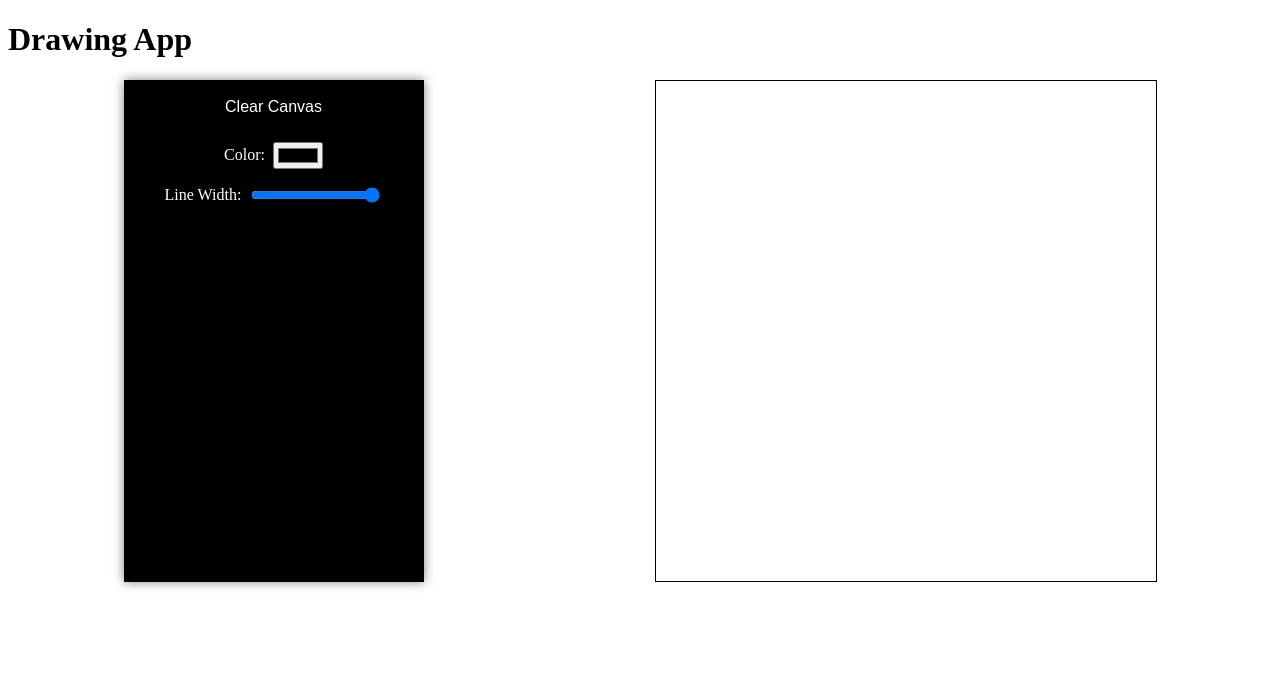
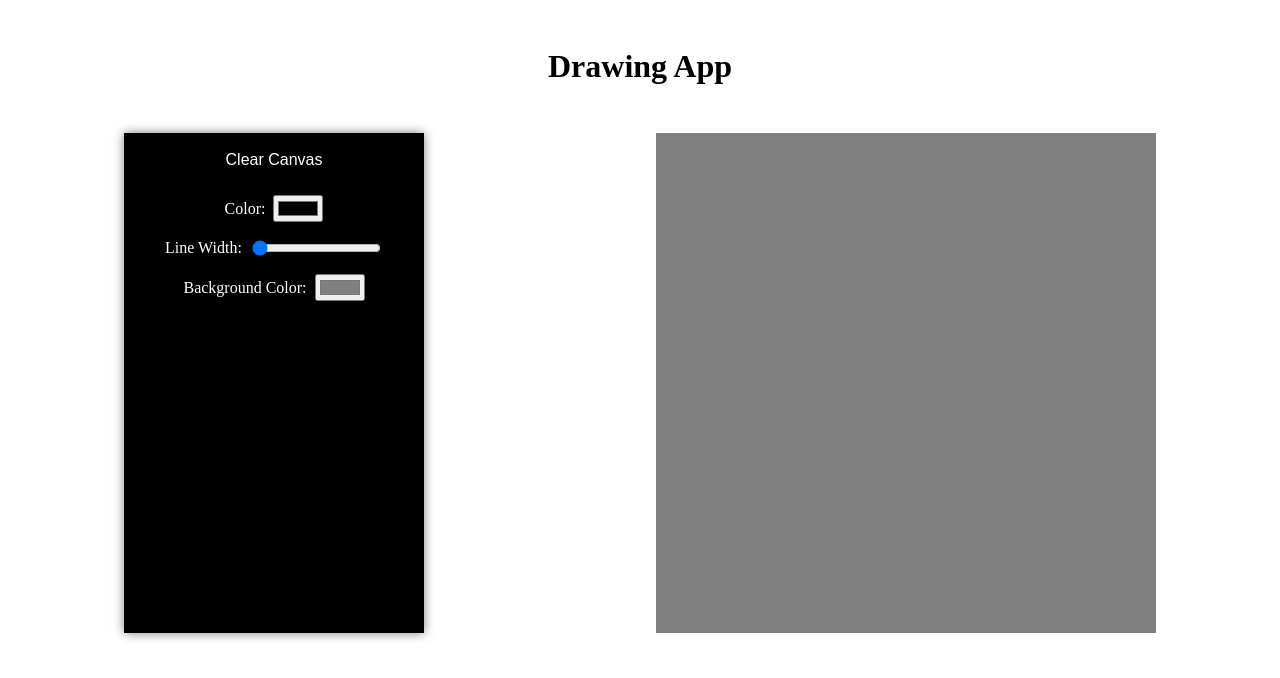
Before and after one commit to MichaelSoquat/drawing-app, an Angular app in the folder drawing-app/: page / in a window 1280 px wide. Shown: the top 678 px of the page. Built offline with nearby package versions, Linux system fonts and the light colour scheme.

Commit message:
added change bg color event

```diff
--- a/drawing-app/src/app/drawing/drawing.component.html
+++ b/drawing-app/src/app/drawing/drawing.component.html
@@ -1,7 +1,8 @@
 <main>
   <h1>Drawing App</h1>
   <div class="context-row">
-    <app-menu (lineWidthChange)="setLineWidth($event)" (colorChange)="setColor($event)" (remove)="clear()"></app-menu>
+    <app-menu (lineWidthChange)="setLineWidth($event)" (colorChange)="setColor($event)" (remove)="clear()"
+    (backgroundColorChange)="setBgColor($event)"></app-menu>
     <canvas #canvas width="500" height="500"></canvas>
   </div>
 </main>
--- a/drawing-app/src/app/drawing/drawing.component.scss
+++ b/drawing-app/src/app/drawing/drawing.component.scss
@@ -1,9 +1,14 @@
-canvas {
-    border: 1px solid black;
-  }
+
 
   .context-row {
     display: flex;
     flex-direction: row;
     justify-content: space-around;
   }
+
+  main {
+    h1 {
+      text-align: center;
+      margin: 48px;
+    }
+  }
--- a/drawing-app/src/app/drawing/drawing.component.ts
+++ b/drawing-app/src/app/drawing/drawing.component.ts
@@ -22,6 +22,8 @@ export class DrawingComponent implements OnInit {
     this.ctx = this.canvas.nativeElement.getContext('2d');
     this.ctx.lineWidth = 3;
     this.ctx.lineCap = 'round';
+    this.ctx.fillStyle = '#808080';
+    this.ctx.fillRect(0, 0, this.canvas.nativeElement.width + 10, this.canvas.nativeElement.height + 10);
 
     this.canvas.nativeElement.addEventListener('mousedown', (event) => {
       this.ctx.beginPath();
@@ -48,6 +50,11 @@ export class DrawingComponent implements OnInit {
     this.ctx.strokeStyle = color;
   }
 
+  setBgColor(color: string) {
+    this.ctx.fillStyle = color;
+    this.ctx.fillRect(0, 0, this.canvas.nativeElement.width, this.canvas.nativeElement.height);
+  }
+
   clear() {
     this.ctx.clearRect(0, 0, this.canvas.nativeElement.width, this.canvas.nativeElement.height);
   }
--- a/drawing-app/src/app/menu/menu.component.html
+++ b/drawing-app/src/app/menu/menu.component.html
@@ -6,7 +6,11 @@
     </div>
     <div class="menu-item">
         <label for="line-width-picker">Line Width:</label>
-        <input id="line-width-picker" type="range" min="1" max="10" step="1" (change)="changeLineWidth($event.target.value)">
+        <input id="line-width-picker" type="range" min="1" max="10" step="1" value="1" (change)="changeLineWidth($event.target.value)">
+    </div>
+    <div class="menu-item">
+        <label for="background-color">Background Color:</label>
+        <input id="background-color" type="color" value="#808080" (change)="changeBackgroundColor($event.target.value)">
     </div>
 
 
--- a/drawing-app/src/app/menu/menu.component.ts
+++ b/drawing-app/src/app/menu/menu.component.ts
@@ -12,6 +12,7 @@ export class MenuComponent implements OnInit {
   @Output() lineWidthChange = new EventEmitter<number>();
   @Output() colorChange = new EventEmitter<string>();
   @Output() remove = new EventEmitter();
+  @Output() backgroundColorChange = new EventEmitter<string>();
 
 
   constructor() { }
@@ -31,4 +32,9 @@ export class MenuComponent implements OnInit {
     this.colorChange.emit(color);
   }
 
+  changeBackgroundColor(color: string) {
+    this.backgroundColorChange.emit(color);
+  }
+
+
 }
```
